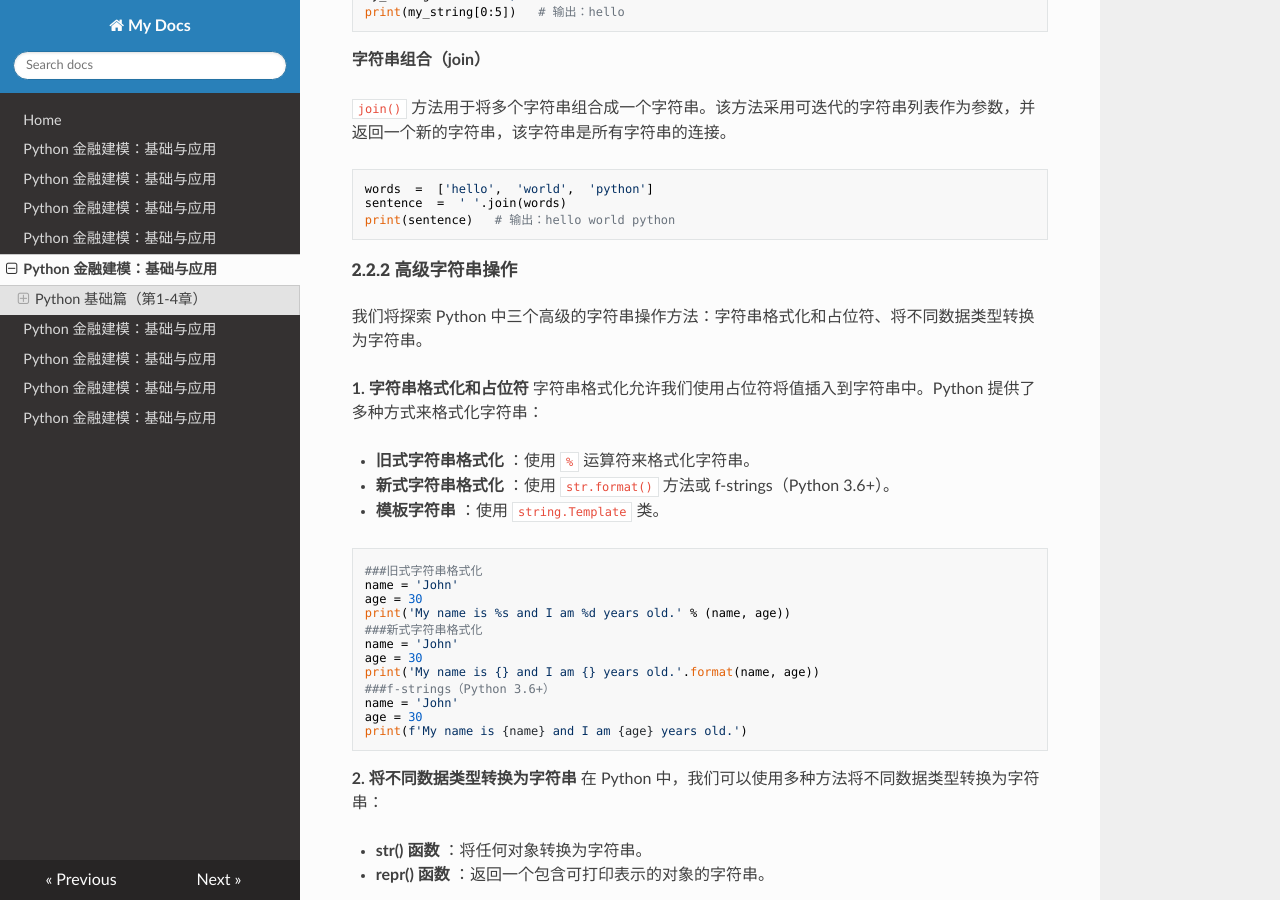
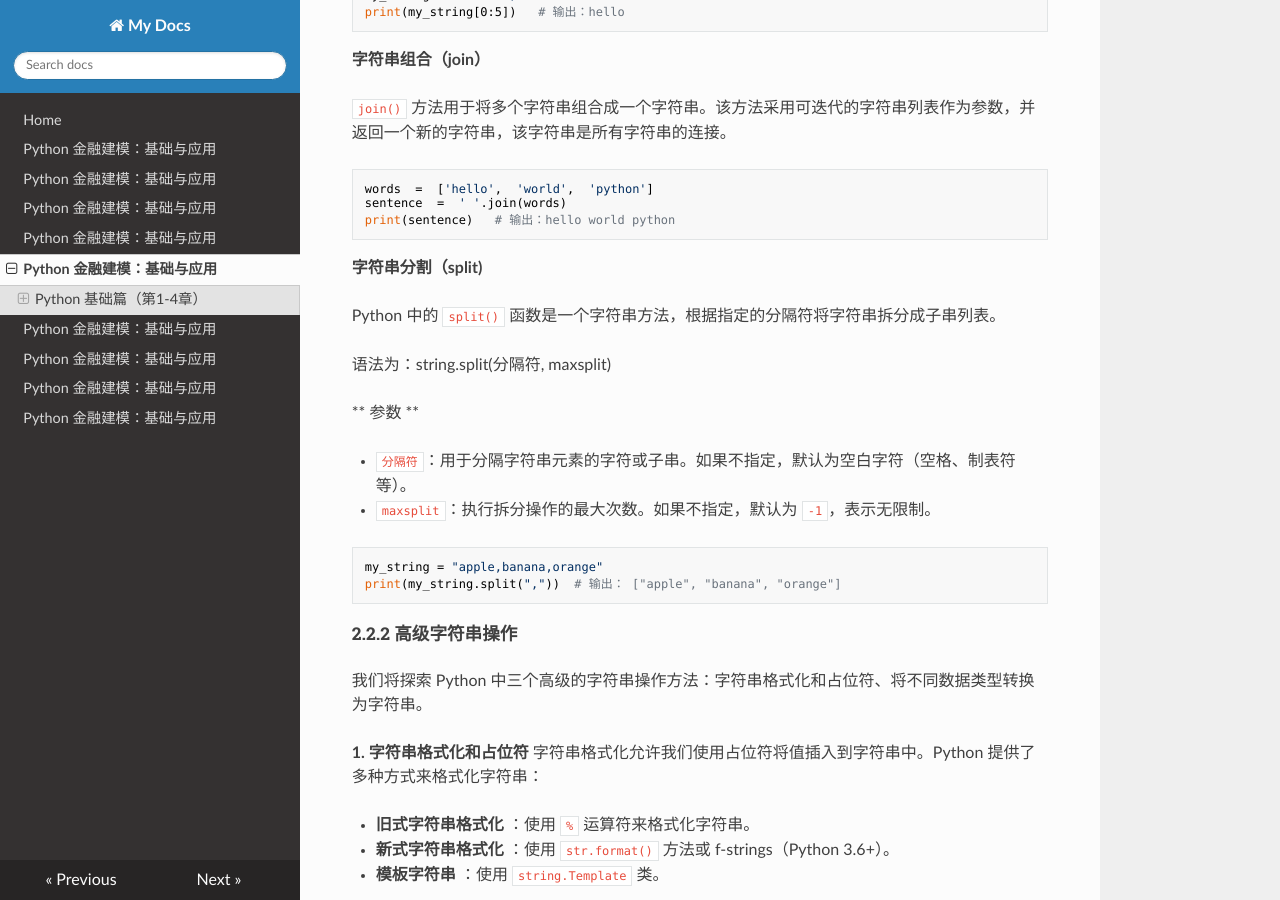
Before and after one commit to sihtyh/draft_textbook, an MkDocs documentation site: the page built from docs/draft_chapter2.md, in a window 1280 px wide and 900 px high, scrolled down 3841 px. Built offline with MkDocs 1.6.1, drawn with Linux system fonts in a browser that asks for light colours; nearby versions of some CDN libraries.

Commit message:
Add files via upload

````diff
--- a/docs/draft_chapter2.md
+++ b/docs/draft_chapter2.md
@@ -201,6 +201,24 @@ words  =  ['hello',  'world',  'python']
 sentence  =  ' '.join(words)
 print(sentence)   # 输出：hello world python
 ```
+
+**字符串分割（split)**
+
+Python 中的 `split()` 函数是一个字符串方法，根据指定的分隔符将字符串拆分成子串列表。
+
+语法为：string.split(分隔符, maxsplit)
+
+** 参数 **
+
+* `分隔符`：用于分隔字符串元素的字符或子串。如果不指定，默认为空白字符（空格、制表符等）。
+* `maxsplit`：执行拆分操作的最大次数。如果不指定，默认为 `-1`，表示无限制。
+
+```python
+my_string = "apple,banana,orange"
+print(my_string.split(","))  # 输出： ["apple", "banana", "orange"]
+```
+
+
 
 ##### 2.2.2 高级字符串操作
 
````
Also changed, not shown: docs/draft_chapter1.md (+5 -6 lines).
